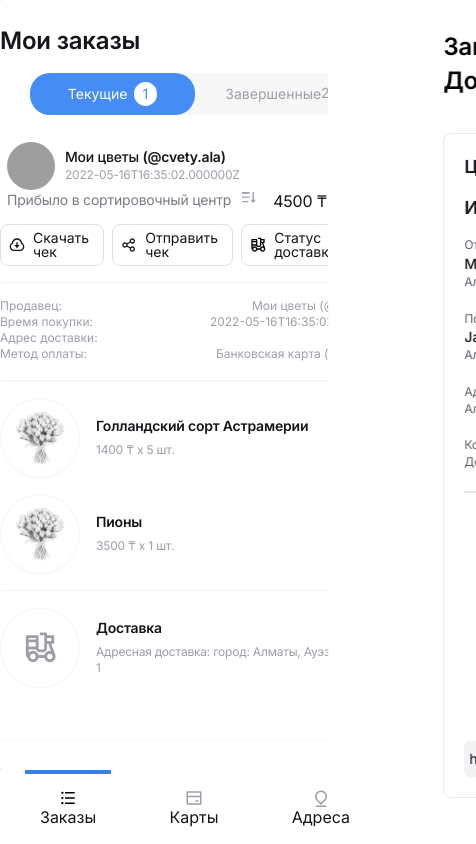
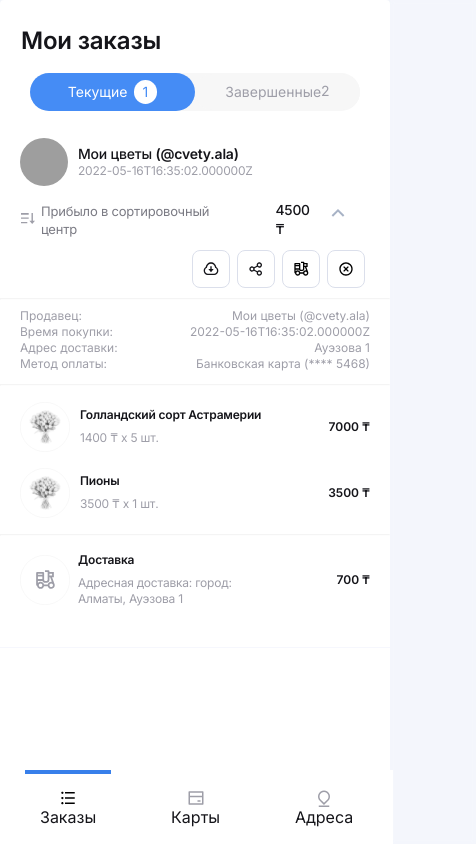
Before and after one commit to goldennick5/insta-market, a React (Create React App) app: page /cabinet/orders in a window 390 px wide. Both pictures are taken after a click on the element 354 px from the left and 202 px from the top of the page. Shown: the whole page, 476 px wide, since content can reach past the window. Built offline with nearby package versions, Linux system fonts and the light colour scheme; grey boxes are pictures that could not be loaded.

Commit message:
orderspage verstka 70% done

```diff
--- a/src/components/UI/MobileSideBar/MobileSideBar.module.scss
+++ b/src/components/UI/MobileSideBar/MobileSideBar.module.scss
@@ -14,7 +14,9 @@
       justify-content: space-between;
       align-items: center;
       background: #fff;
-      position: inherit;
+      position: fixed;
+      bottom: 0%;
+      width: 88vw;
 
       .services__content {
         display: flex;
--- a/src/components/UI/Wrapper/OutletWrapper/OutletWrapper.module.scss
+++ b/src/components/UI/Wrapper/OutletWrapper/OutletWrapper.module.scss
@@ -18,5 +18,7 @@
     position: relative;
     padding-left: 0;
     padding-right: 0;
+    display: block;
+    overflow: auto;
   }
 }
--- a/src/pages/AddressesPage/AddressesPage.module.scss
+++ b/src/pages/AddressesPage/AddressesPage.module.scss
@@ -151,6 +151,8 @@
 @media only screen and (max-width: 600px) {
   .address__page__container {
     .address__title__container{
+      margin-left: 21px;
+
       .address__title{
         font-size: 24px;
         font-weight: 700;
--- a/src/pages/CardsPage/CardsPage.module.scss
+++ b/src/pages/CardsPage/CardsPage.module.scss
@@ -116,6 +116,7 @@
     flex-direction: column;
 
     .cards__title__container {
+      margin-left: 21px;
 
       .cards__title {
         font-family: 'Inter';
--- a/src/pages/OrdersPage/OrderAdditional/DeliveryModal/DeliveryModal.module.scss
+++ b/src/pages/OrdersPage/OrderAdditional/DeliveryModal/DeliveryModal.module.scss
@@ -211,3 +211,11 @@
 .modal__endImg {
   width: 50%;
 }
+
+@media only screen and (max-width: 600px) {
+  .modal__container {
+    .modal__container__content {
+      padding: 0;
+    }
+  }
+}
--- a/src/pages/OrdersPage/OrderAdditional/OrderAdditional.module.scss
+++ b/src/pages/OrdersPage/OrderAdditional/OrderAdditional.module.scss
@@ -25,6 +25,9 @@ hr {
   margin-top: 8px;
   gap: 8px;
   margin-bottom: 16px;
+}
+.additionalInfo__tab__mobile{
+  display: none;
 }
 .tab {
   &__img {
@@ -97,3 +100,58 @@ hr {
   letter-spacing: -0.2px;
   color: #9e9ea8;
 }
+
+
+@media only screen and (max-width: 600px) {
+  .additionalInfo {
+    .additionalInfo__tab {
+      display: none;
+    }
+
+    .additionalInfo__tab__mobile {
+      display: flex;
+      align-items: center;
+      justify-content: flex-end;
+      padding: 10px 25px;
+
+      .tab__btn {
+        padding: 10px;
+        margin-left: 7px;
+
+        .tab__img{
+          margin: 0;
+        }
+      }
+    }
+
+    .additionalInfo__address {
+      padding: 10px 20px;
+    }
+
+    .additionalInfo__delivery {
+      .additionalInfo__itemsWrapper {
+        padding: 0 20px;
+
+        .additionalInfo__leftSide {
+          .additionalInfo__img {
+            width: 50px;
+            margin-right: 8px;
+          }
+          .items__content {
+            width: 170px;
+
+            .items__name {
+              font-size: 12px;
+            }
+            .items__count {
+              font-size: 12px;
+            }
+          }
+        }
+        .items__price {
+          font-size: 12px;
+        }
+      }
+    }
+  }
+}
--- a/src/pages/OrdersPage/OrderAdditional/OrderAdditionalItem/OrderAdditionalItem.module.scss
+++ b/src/pages/OrdersPage/OrderAdditional/OrderAdditionalItem/OrderAdditionalItem.module.scss
@@ -43,3 +43,29 @@
   font-weight: 700;
   font-size: 14px;
 }
+
+@media only screen and (max-width: 600px) {
+  .additionalInfo__items{
+    .additionalInfo__itemsWrapper{
+      padding: 0 20px;
+      .additionalInfo__leftSide{
+        .items__content {
+          .items__name{
+            font-size: 12px;
+          }
+          .items__count {
+            font-size: 12px;
+          }
+        }
+        .additionalInfo__img{
+          width: 50px;
+          margin-right: 10px;
+        }
+      }
+
+      .items__price {
+        font-size: 12px;
+      }
+    }
+  }
+}
--- a/src/pages/OrdersPage/OrderAdditional/index.jsx
+++ b/src/pages/OrdersPage/OrderAdditional/index.jsx
@@ -33,6 +33,20 @@ function OrderAdditional(props) {
         <span className={o.tab__btn}>
           <img className={o.tab__img} src={cancel} alt="" />
           <div>Отменить заказ</div>
+        </span>
+      </div>
+      <div className={o.additionalInfo__tab__mobile}>
+        <span className={o.tab__btn}>
+          <img className={o.tab__img} src={download} alt="" />
+        </span>
+        <span className={o.tab__btn}>
+          <img className={o.tab__img} src={send} alt="" />
+        </span>
+        <div className={o.tab__btn} onClick={handleModal}>
+          <img className={o.tab__img} src={status} alt="" />
+        </div>
+        <span className={o.tab__btn}>
+          <img className={o.tab__img} src={cancel} alt="" />
         </span>
       </div>
       <hr></hr>
--- a/src/pages/OrdersPage/OrderHeader/OrderHeader.module.scss
+++ b/src/pages/OrdersPage/OrderHeader/OrderHeader.module.scss
@@ -114,6 +114,10 @@
   margin-right: 16px;
 }
 
+.order__text__mobile{
+  display: none;
+}
+
 .switch {
   display: none;
 }
@@ -133,6 +137,7 @@
     align-items: center;
     letter-spacing: -0.2px;
     color: #15151a;
+    margin-left: 21px;
   }
 
   .switch {
@@ -140,7 +145,7 @@
     align-items: center;
     margin: 0 auto;
     width: 330px;
-    height: 36px;
+    height: 32.5px;
     background: #F7F7F7;
     border-radius: 20px;
     margin-top: 15px;
@@ -149,7 +154,7 @@
 
     .switch__delivery {
       width: 165px;
-      height: 36px;
+      height: 32.5px;
       display: flex;
       justify-content: center;
       align-items: center;
@@ -174,7 +179,7 @@
 
     .switch__post {
       width: 165px;
-      height: 36px;
+      height: 32.5px;
       display: flex;
       justify-content: center;
       align-items: center;
--- a/src/pages/OrdersPage/OrderItem/OrderItem.module.scss
+++ b/src/pages/OrdersPage/OrderItem/OrderItem.module.scss
@@ -102,6 +102,12 @@
 .item__img {
   margin-right: 10px;
 }
+.item__description__two{
+  display: flex;
+  align-items: flex-end;
+  .delivery__container {
+    display: flex;
+
     .item__delivery {
       font-family: 'Inter';
       font-style: normal;
@@ -112,9 +118,13 @@
       color: #7b7b84;
       margin-right: 10px;
     }
+
     .item__deliveryIcon {
       margin-right: 16px;
     }
+  }
+  .price__container{
+    display: flex;
     .item__price {
       font-family: 'Inter';
       font-style: normal;
@@ -124,6 +134,8 @@
       letter-spacing: -0.2px;
       color: #15151a;
       margin-right: 16px;
+    }
+  }
 }
 .p {
   font-weight: bold;
@@ -143,12 +155,49 @@
     .order__item {
       flex-direction: column;
       align-items: flex-start;
-      padding: 0 7px;
+      padding: 0 20px;
 
       .item__description {
         display: flex;
         justify-content: flex-start;
+        align-items: center;
+      }
+
+      .item__description__two {
+        display: flex;
+        justify-content: space-between;
+        align-items: center;
+        margin-top: 15px;
+        width: 330px;
+
+        .delivery__container {
+          display: flex;
+          flex-direction: row-reverse;
+          align-items: center;
+          margin-right: 30px;
+
+          .item__delivery{
+            font-size: 13px;
+            margin: 0;
+          }
+
+          .item__deliveryIcon {
+            margin-right: 5px;
+          }
+        }
+
+        .price__container {
+          display: flex;
+
+          .item__price {
+            display: flex;
+            font-size: 13.8px;
+            font-weight: 500;
+            margin-right: 5px;
+            align-items: center;
           }
         }
       }
     }
+  }
+}
--- a/src/pages/OrdersPage/OrderItem/index.jsx
+++ b/src/pages/OrdersPage/OrderItem/index.jsx
@@ -35,7 +35,7 @@ const OrderItem = ({
   }, [toggle]);
 
   return (
-    <div className={o.order__container}>
+    <div className={o.order__container} style={{ borderBottom: "1px solid #F6F7FD"}}>
       <div className={o.order__item}>
         <div className={o.item__description}>
           <div className={o.item__img}>
@@ -49,16 +49,21 @@ const OrderItem = ({
             <div className={o.item__details}>{date}</div>
           </div>
         </div>
-        <div className={o.item__description}>
+        <div className={o.item__description__two}>
+          <div className={o.delivery__container}>
             <div className={o.item__delivery}>{deliveryStatus}</div>
             <div className={o.item__deliveryIcon}>
               <img src={arrivedIcon} alt="" />
             </div>
+          </div>
+
+          <div className={o.price__container}>
             <div className={o.item__price}>{price} ₸</div>
 
             <span onClick={toggleShow} className={o.item__iconNext}>
               <img src={show ? arrowUp : arrowDown} alt="" />
             </span>
+          </div>
         </div>
       </div>
 
--- a/src/pages/OrdersPage/OrderList/index.jsx
+++ b/src/pages/OrdersPage/OrderList/index.jsx
@@ -12,7 +12,7 @@ const OrderList = (props) => {
         id={order.id}
       />
     ));
-  return <div style={{ borderBottom: "1px solid #F6F7FD"}}>{o}</div>;
+  return <div>{o}</div>;
 };
 
 export default OrderList;
```
Lines whose indentation alone changed are shown as unchanged.
